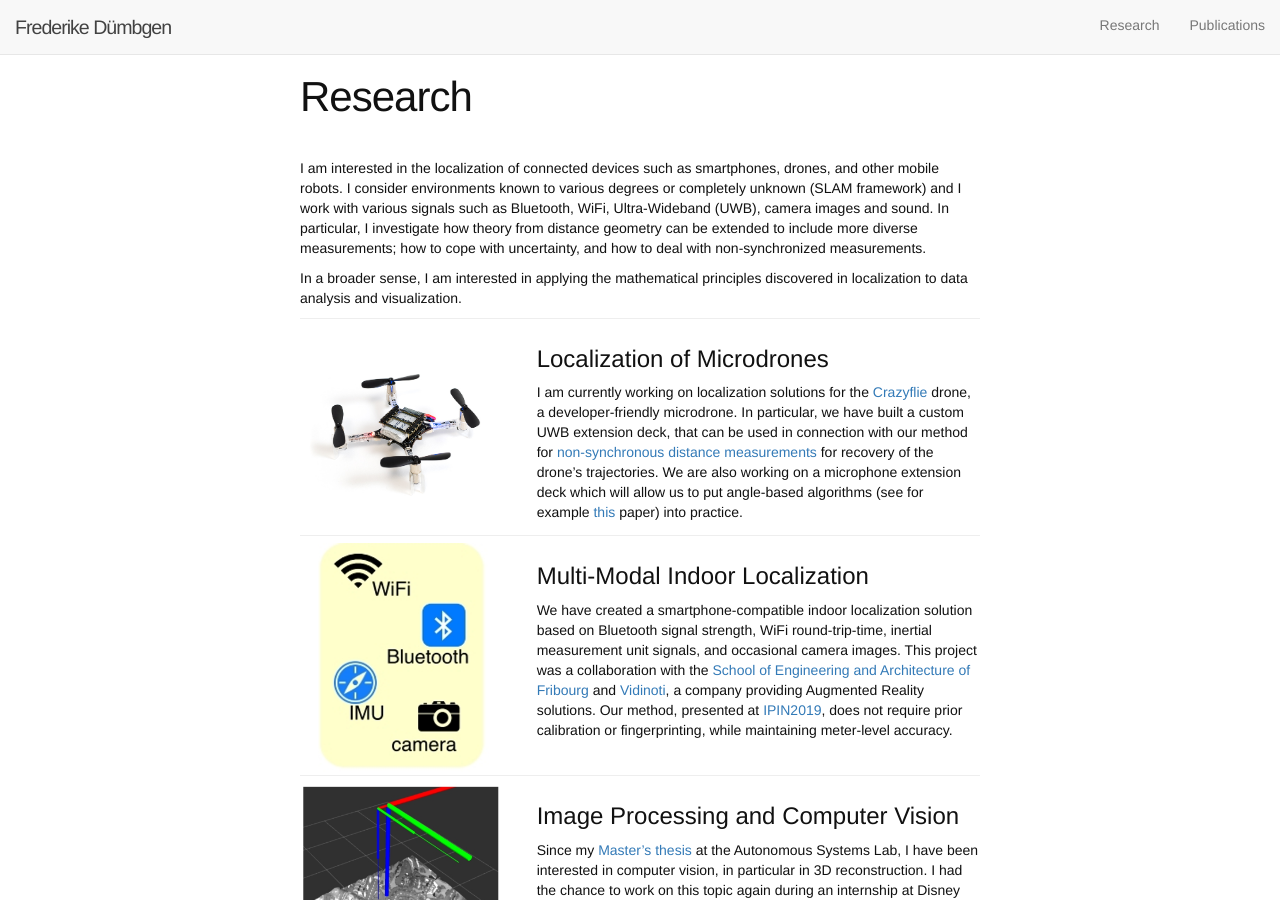
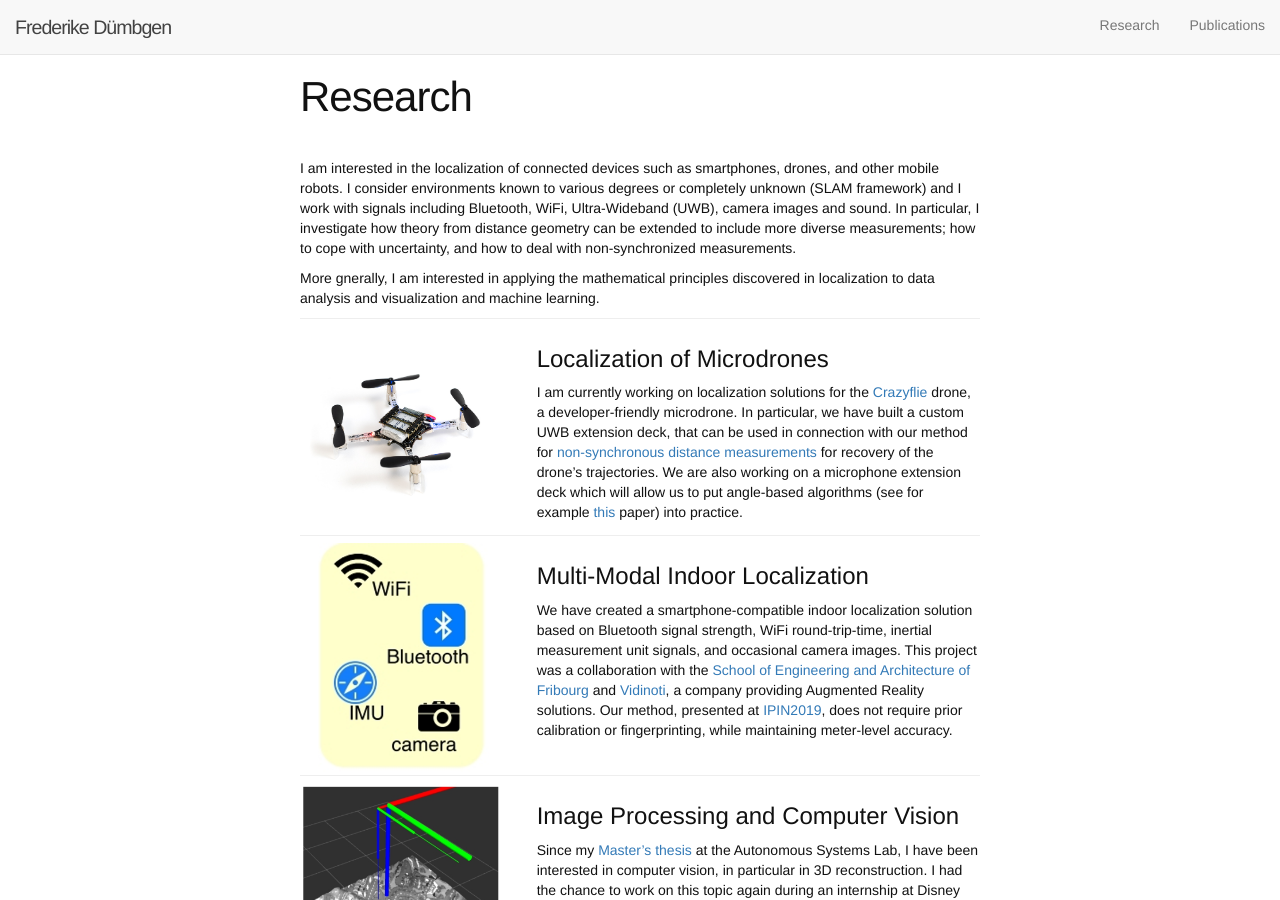
Before and after one commit to duembgen/duembgen.github.io, a Jekyll site: the page built from 1_research.md, in a window 1280 px wide and 900 px high. Built offline with Jekyll 4.4.1, drawn with Linux system fonts in a browser that asks for light colours; nearby versions of some CDN libraries.

Commit message:
Fix English

```diff
--- a/1_research.md
+++ b/1_research.md
@@ -4,6 +4,6 @@ title: Research
 permalink: /research-index
 ---
 
-I am interested in the localization of connected devices such as smartphones, drones, and other mobile robots. I consider environments known to various degrees or completely unknown (SLAM framework) and I work with various signals such as Bluetooth, WiFi, Ultra-Wideband (UWB), camera images and sound. In particular, I investigate how theory from distance geometry can be extended to include more diverse measurements; how to cope with uncertainty, and how to deal with non-synchronized measurements.
+I am interested in the localization of connected devices such as smartphones, drones, and other mobile robots. I consider environments known to various degrees or completely unknown (SLAM framework) and I work with signals including Bluetooth, WiFi, Ultra-Wideband (UWB), camera images and sound. In particular, I investigate how theory from distance geometry can be extended to include more diverse measurements; how to cope with uncertainty, and how to deal with non-synchronized measurements.
 
-In a broader sense, I am interested in applying the mathematical principles discovered in localization to data analysis and visualization.
+More gnerally, I am interested in applying the mathematical principles discovered in localization to data analysis and visualization and machine learning.
```
Also changed, not shown: index.md (+1 -1 lines).
